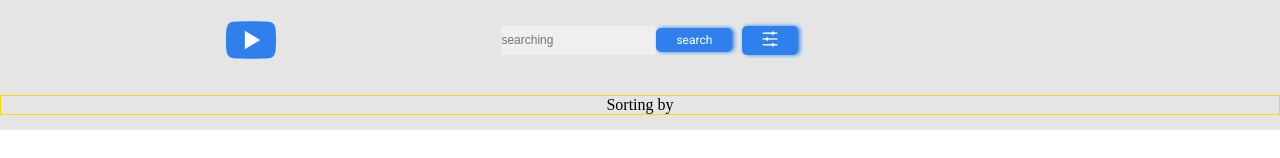
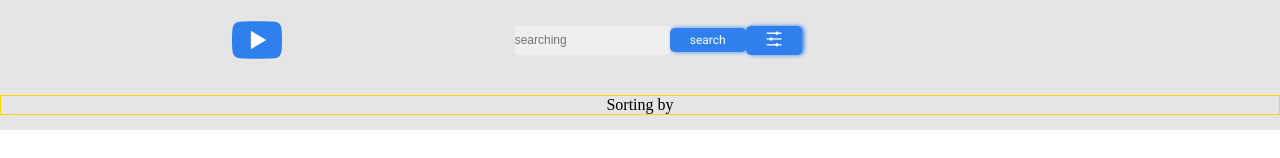
Before and after one commit to Valery91-qw/youtube-client, an Angular app in the folder youtube-client/: page / in a window 1280 px wide. Shown: the top 158 px of the page. Built offline with nearby package versions, Linux system fonts and the light colour scheme.

Commit message:
ref: add styles to button component

```diff
--- a/youtube-client/src/app/common/button/button.component.scss
+++ b/youtube-client/src/app/common/button/button.component.scss
@@ -1,6 +1,3 @@
-:host {
-  margin-right: 10px;
-
 .button {
   padding: 5px 20px;
 
@@ -21,4 +18,12 @@
     opacity: .8;
   }
 }
+
+:host {
+  ::ng-deep {
+    .img {
+      margin: 0 -20px;
+      padding: 0;
     }
+  }
+}
```
Lines whose indentation alone changed are shown as unchanged.
